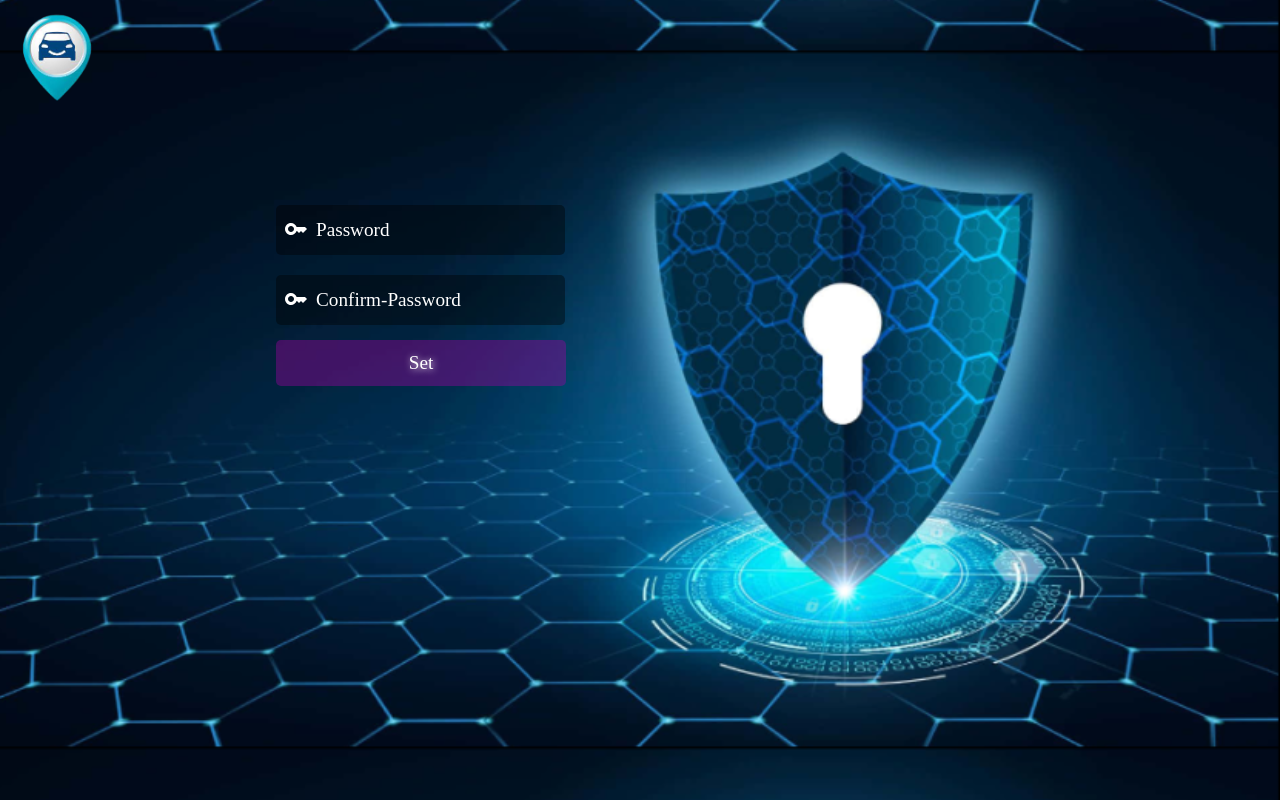
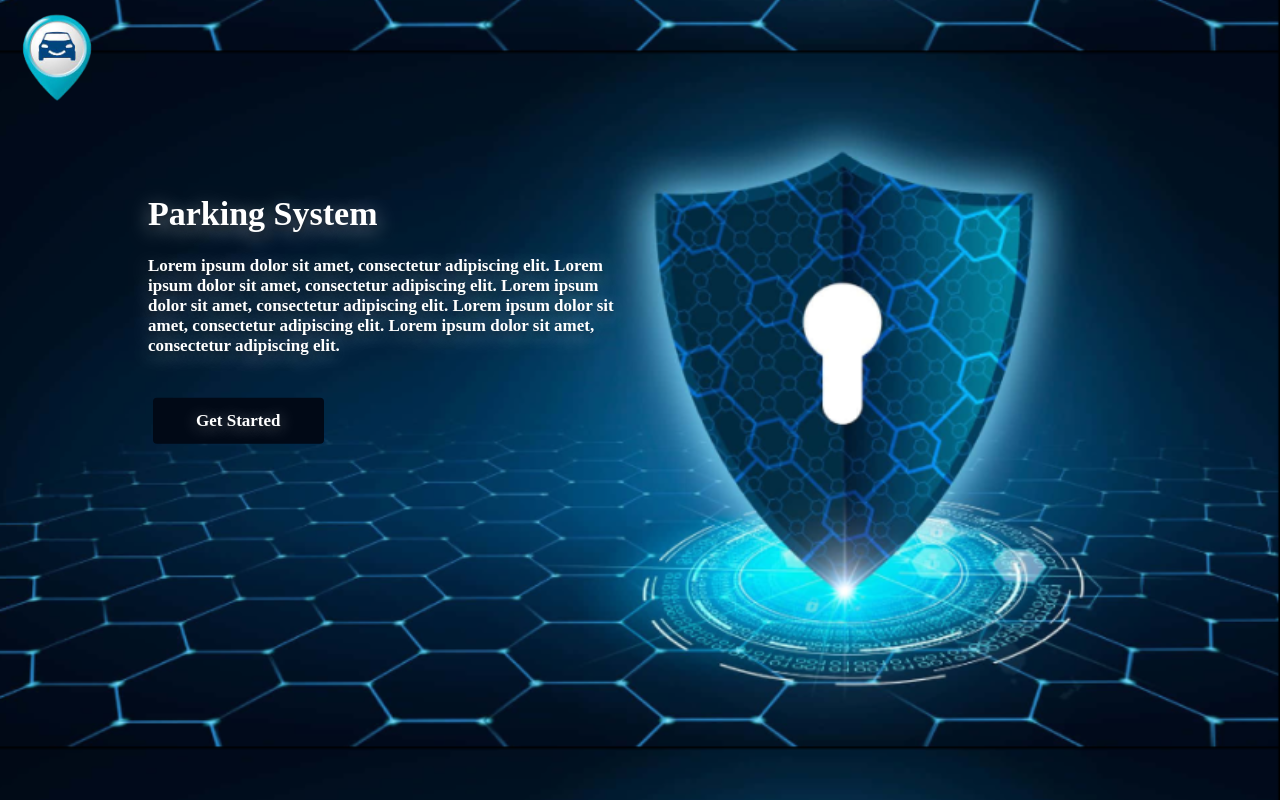
Before and after one commit to raghad-ns/smart-parking-ui, a React (Create React App) app: page / in a window 1280 px wide. Built offline with nearby package versions, Linux system fonts and the light colour scheme.

Commit message:
desing layout

```diff
--- a/src/App.tsx
+++ b/src/App.tsx
@@ -11,10 +11,10 @@ function App() {
     <div className="App">
       <div className="background-image">
       <img className="logo" src={logo} alt="Logo" />
-      {/* <Intro/> */}
+      <Intro/>
       {/* <Login/> */}
       {/* <Register/> */}
-      <SetPassword/>
+      {/* <SetPassword/> */}
 
 
       </div>
--- a/src/Pages/Login/login.tsx
+++ b/src/Pages/Login/login.tsx
@@ -2,7 +2,7 @@ import { useState } from "react";
 import "./login.scss"; // Import your SCSS module
 import { log } from "console";
 import { InputAdornment } from "@mui/material";
-import { Person, CarRental, Email } from "@mui/icons-material";
+import {  CarRental, Email, Key } from "@mui/icons-material";
 const Login = () => {
   const [carId, setCarId] = useState<string>("");
   const [password, setPassword] = useState<string>("");
@@ -56,7 +56,7 @@ const Login = () => {
           <div className="input-group">
             <span>
               <InputAdornment position="start">
-                <Person className="icons" />
+                <Key className="icons" />
               </InputAdornment>
             </span>
             <input
@@ -90,7 +90,7 @@ const Login = () => {
           <div className="input-group">
             <span>
               <InputAdornment position="start">
-                <Person className="icons" />
+                <Key className="icons" />
               </InputAdornment>
             </span>
             <input
--- a/src/Pages/Registration/register.scss
+++ b/src/Pages/Registration/register.scss
@@ -47,7 +47,7 @@ input[type="email"]:not(:placeholder-shown) {
   color: white;
   font-family: "Montserrat";
   font-style: normal;
-  padding-left: 20px;
+  padding-left: 40px;
 }
 
 button {
--- a/src/Pages/setPassword/setPassword.scss
+++ b/src/Pages/setPassword/setPassword.scss
@@ -44,7 +44,8 @@
     color: white;
     font-family: "Montserrat";
     font-style: normal;
-    padding-left: 20px;
+    padding-left: 40px;
+    text-wrap: balance;
   }
 
   button {
--- a/src/Pages/setPassword/setPassword.tsx
+++ b/src/Pages/setPassword/setPassword.tsx
@@ -1,13 +1,11 @@
 import React, { useState } from "react";
 import "./setPassword.scss";
 import { InputAdornment } from "@mui/material";
-import { VpnKey,Key } from "@mui/icons-material";
+import { VpnKey, Key } from "@mui/icons-material";
 
 const SetPassword = () => {
   const [password, setPassword] = useState<string>("");
   const [confirmPassword, setConfirmPassword] = useState<string>("");
-
-
 
   return (
     <div className="set-form">
@@ -28,7 +26,7 @@ const SetPassword = () => {
       <div className="input-group">
         <span>
           <InputAdornment position="start">
-            <Key  className="icons" />
+            <Key className="icons" />
           </InputAdornment>
         </span>
         <input
```
Also changed, not shown: src/Pages/Login/login.scss (+3 -129 lines).
